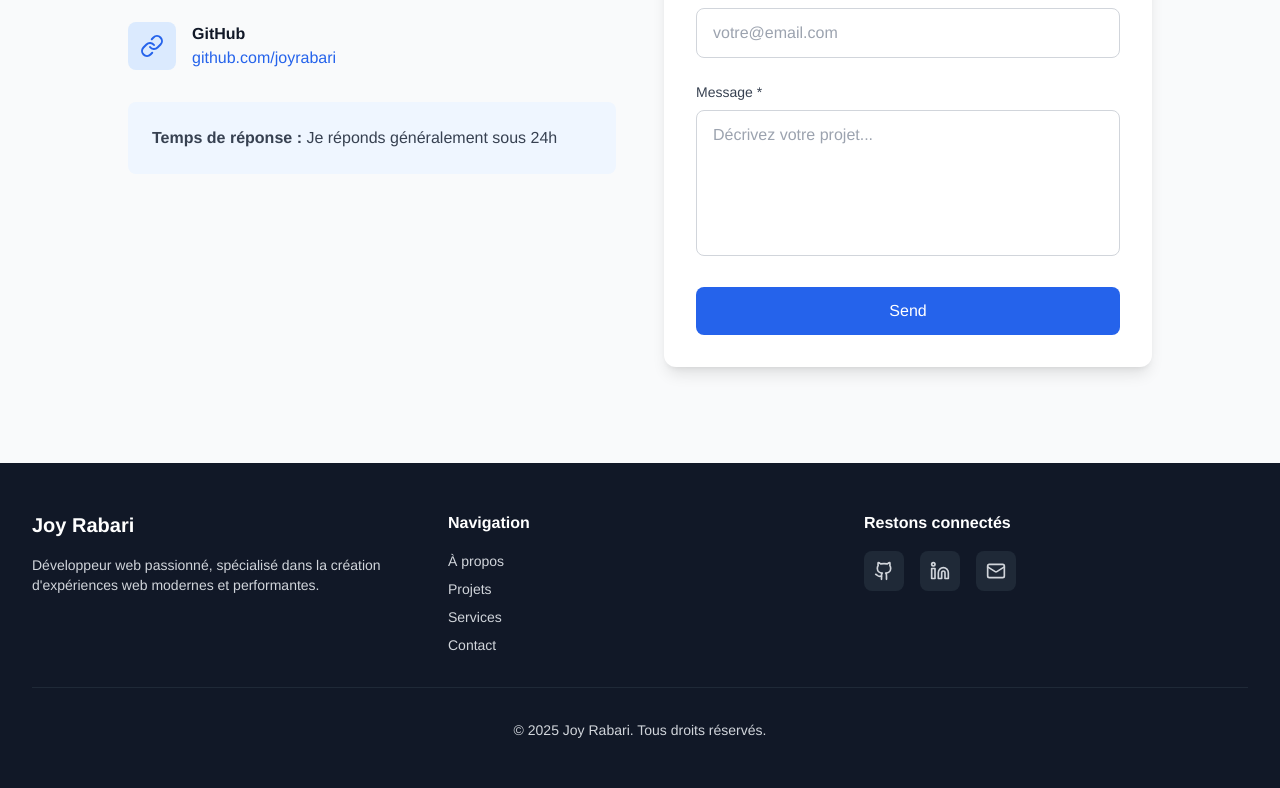
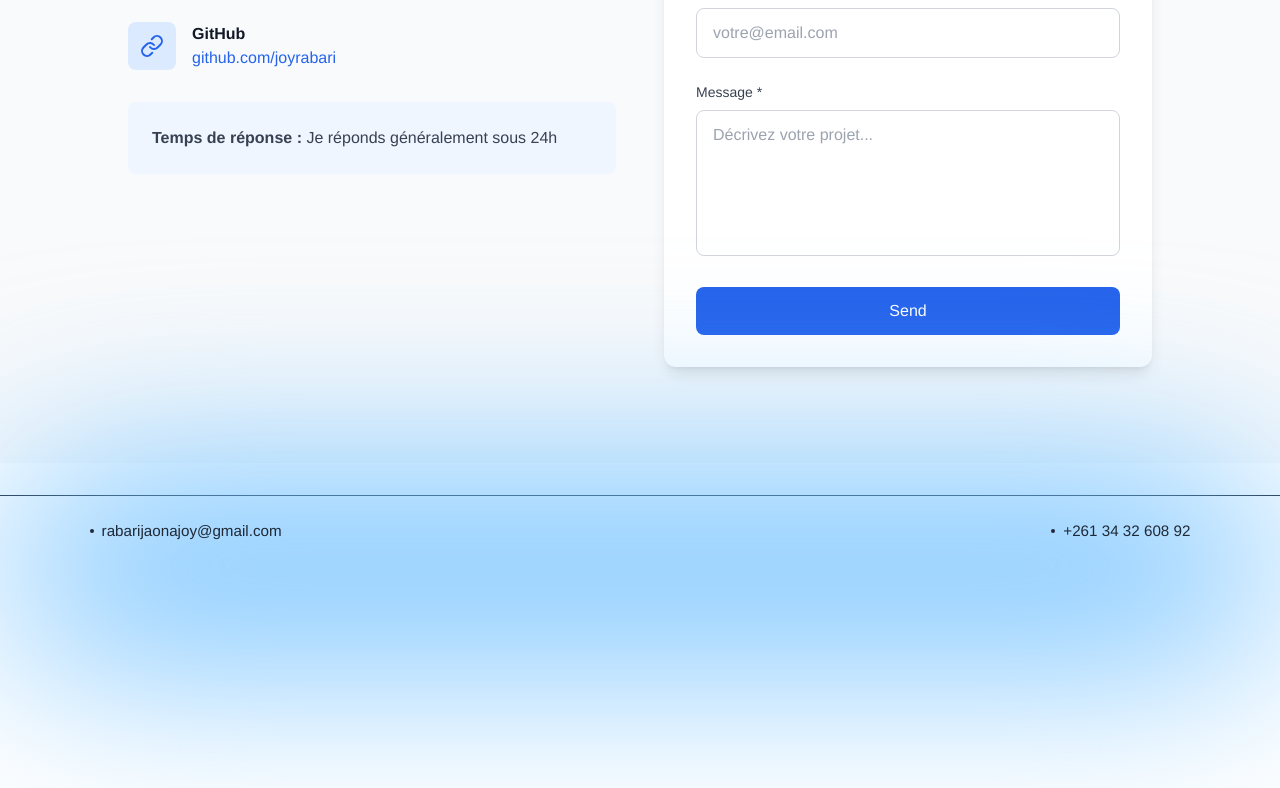
Before and after one commit to rabarijoy/portfolio, a Next.js app: page /en in a window 1280 px wide. Shown: the part 7700-8488 px from the top of the page. After the commit the page ends 8357 px from the top, so only its background shows below. Built offline with nearby package versions, Linux system fonts and the light colour scheme.

Commit message:
refactor(footer): redesign footer with blurred blue ellipse inspired by CV design

```diff
--- a/components/Footer.tsx
+++ b/components/Footer.tsx
@@ -1,83 +1,31 @@
 'use client';
 
 import { useTranslations } from 'next-intl';
-import { Github, Linkedin, Mail, LucideIcon } from 'lucide-react';
-import { Container } from './ui/Container';
 
 export function Footer() {
   const t = useTranslations('common');
   const currentYear = new Date().getFullYear();
 
-  const socialLinks: { name: string; href: string; icon: LucideIcon }[] = [
-    { name: 'GitHub', href: '#', icon: Github },
-    { name: 'LinkedIn', href: '#', icon: Linkedin },
-    { name: 'Email', href: 'mailto:rabarijaonajoy@gmail.com', icon: Mail },
-  ];
+  return (
+    <footer className="relative mt-8 pt-6 border-t border-gray-800 font-helvetica">
+      {/* Ellipse bleue floue en bas */}
+      <div className="absolute bottom-0 left-0 w-full h-[180px] md:h-[180px] sm:h-[140px] bg-blue-accent rounded-full transform translate-y-1/2 blur-[100px] will-change-[filter] pointer-events-none" />
 
-  return (
-    <footer className="bg-gray-900 text-gray-300 py-12 font-helvetica">
-      <Container>
-        <div className="grid grid-cols-1 md:grid-cols-3 gap-8">
-          {/* About */}
-          <div>
-            <h3 className="text-white text-xl font-bold mb-4">Joy Rabari</h3>
-            <p className="text-sm">
-              Développeur web passionné, spécialisé dans la création d'expériences web modernes et performantes.
-            </p>
-          </div>
-
-          {/* Quick Links */}
-          <div>
-            <h4 className="text-white font-semibold mb-4">Navigation</h4>
-            <ul className="space-y-2 text-sm">
-              <li>
-                <a href="#about" className="hover:text-white transition-colors">
-                  À propos
-                </a>
-              </li>
-              <li>
-                <a href="#projects" className="hover:text-white transition-colors">
-                  Projets
-                </a>
-              </li>
-              <li>
-                <a href="#services" className="hover:text-white transition-colors">
-                  Services
-                </a>
-              </li>
-              <li>
-                <a href="#contact" className="hover:text-white transition-colors">
-                  Contact
-                </a>
-              </li>
-            </ul>
-          </div>
-
-          {/* Social Links */}
-          <div>
-            <h4 className="text-white font-semibold mb-4">Restons connectés</h4>
-            <div className="flex gap-4">
-              {socialLinks.map((link) => {
-                const IconComponent = link.icon;
-                return (
-                  <a
-                    key={link.name}
-                    href={link.href}
-                    className="w-10 h-10 flex items-center justify-center bg-gray-800 hover:bg-gray-700 rounded-lg transition-colors"
-                    aria-label={link.name}
-                  >
-                    <IconComponent size={20} className="text-gray-300" />
-                  </a>
-                );
-              })}
-            </div>
-          </div>
+      {/* Contenu du footer */}
+      <div className="relative z-10 flex flex-col sm:flex-row justify-between items-center text-[0.9rem] sm:text-[0.95rem] text-gray-800 gap-4 px-[6vw] lg:px-[7vw] pb-6 text-center sm:text-left">
+        <div className="flex items-center gap-2">
+          <div className="hidden sm:block w-1 h-1 bg-gray-800 rounded-full" />
+          <a href="mailto:rabarijaonajoy@gmail.com" className="hover:text-blue-accent transition-colors">
+            rabarijaonajoy@gmail.com
+          </a>
         </div>
-
-        <div className="border-t border-gray-800 mt-8 pt-8 text-center text-sm">
-          <p>&copy; {currentYear} Joy Rabari. Tous droits réservés.</p>
+        <div className="flex items-center gap-2">
+          <div className="hidden sm:block w-1 h-1 bg-gray-800 rounded-full" />
+          <a href="tel:+261343260892" className="hover:text-blue-accent transition-colors">
+            +261 34 32 608 92
+          </a>
         </div>
-      </Container>
+      </div>
     </footer>
   );
 }
```
